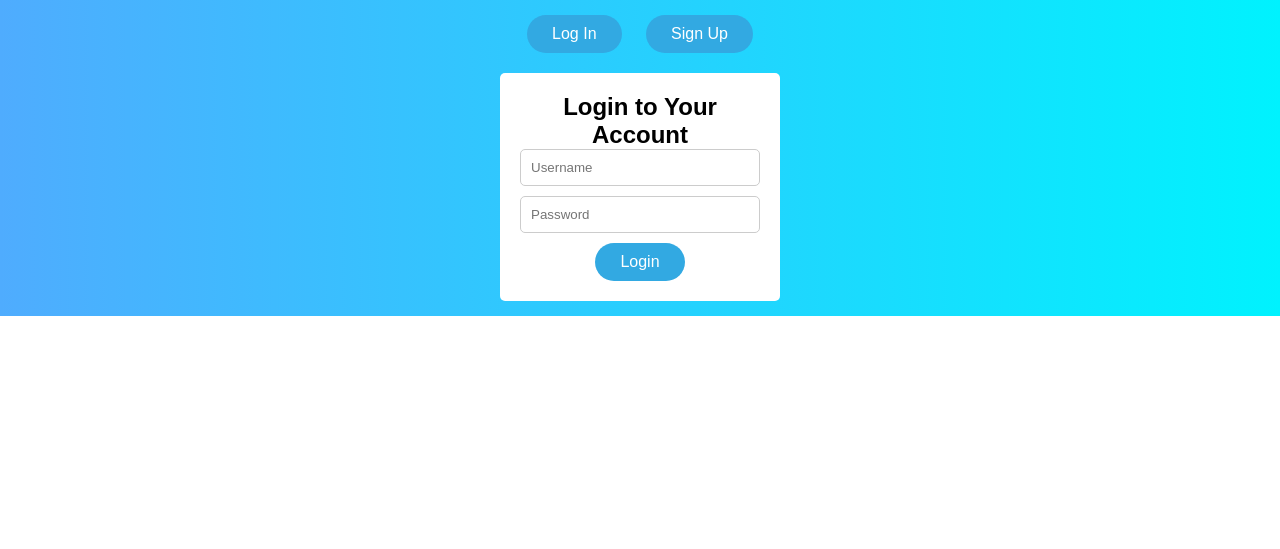
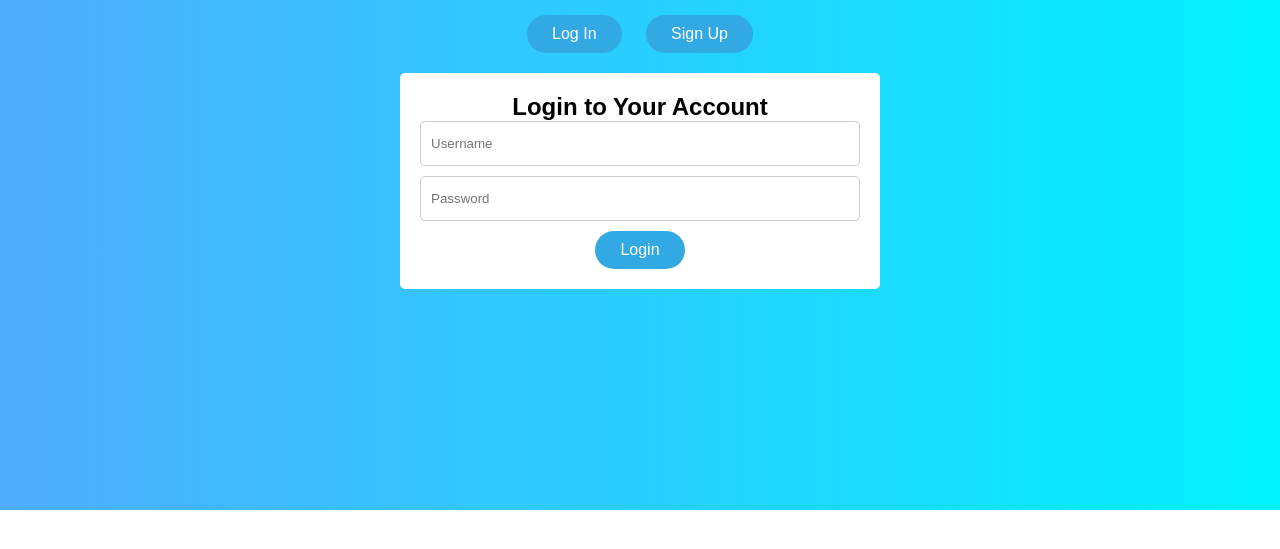
Before and after one commit to rahmanm16/Web-based-App, a PHP site: page / in a window 1280 px wide. Shown: the top 549 px of the page. Run offline with PHP 8.4, Linux system fonts and the light colour scheme.

Commit message:
resizing of login prompt

```diff
--- a/css/index.css
+++ b/css/index.css
@@ -70,7 +70,8 @@ h1 {
 .login-form__container {
     position: relative;
     width: 100%;
-    max-width: 280px;
+    max-width: 480px;
+    min-height: 480px;
 }
 
 .login-form__toggle {
@@ -128,6 +129,7 @@ button.active {
 
 input {
     width: 100%;
+    height: 45px;
     padding: 10px;
     margin-bottom: 10px;
     border-radius: 5px;
```
